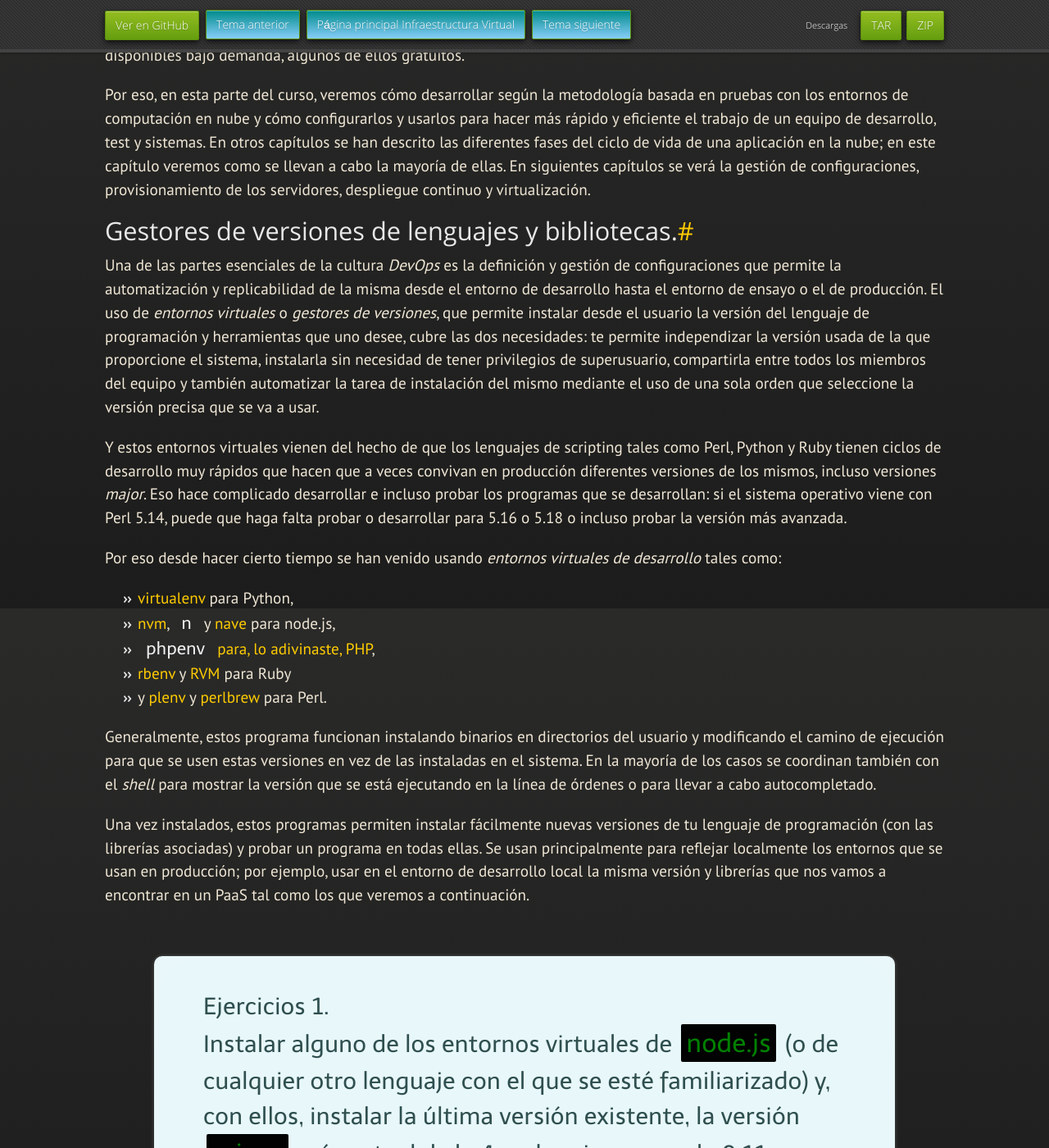
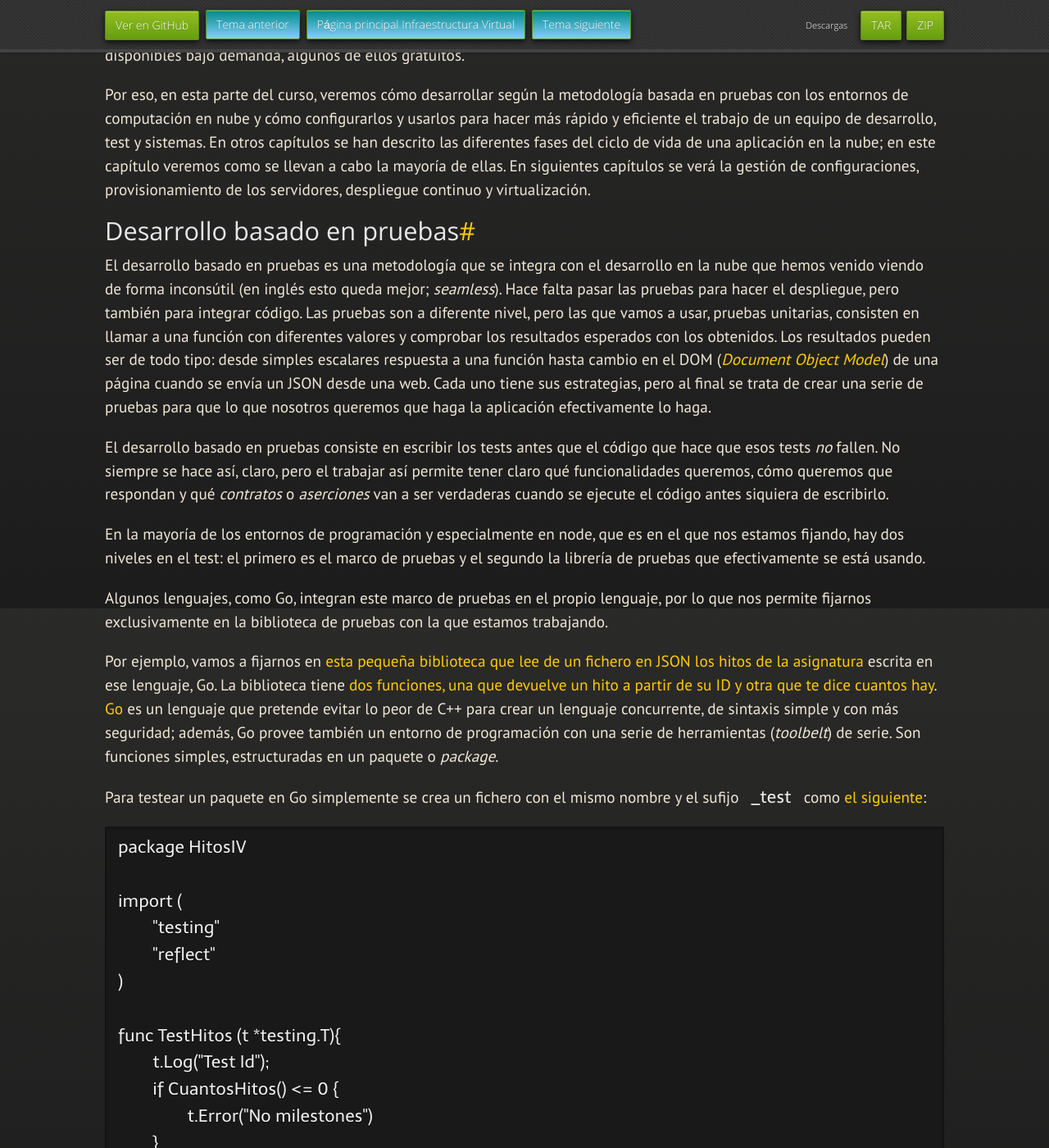
Before and after one commit to JJ/IV, a Jekyll site: the page built from documentos/temas/Desarrollo_basado_en_pruebas.md, in a window 1280 px wide and 1400 px high, scrolled down 1058 px. Shown: the whole window at 82% size. Built offline with Jekyll 4.4.1, drawn with Linux system fonts in a browser that asks for light colours; nearby versions of some CDN libraries; some web fonts are replaced; our own code applies the rules of GitHub Pages for plain Markdown files; some of the changed text lies outside the part shown.

Commit message:
Sync documentos/temas/Desarrollo_basado_en_pruebas.md de master a gh-pages

````diff
--- a/documentos/temas/Desarrollo_basado_en_pruebas.md
+++ b/documentos/temas/Desarrollo_basado_en_pruebas.md
@@ -55,6 +55,210 @@ del ciclo de vida de una aplicación en la nube; en este capítulo veremos
 como se llevan a cabo la mayoría de ellas. En siguientes capítulos se verá la
 gestión de configuraciones, provisionamiento de los servidores,
 despliegue continuo y virtualización.
+
+## Desarrollo basado en pruebas
+
+El desarrollo basado en pruebas es una metodología que se integra con
+el desarrollo en la nube que hemos venido viendo de forma inconsútil
+(en inglés esto queda mejor; *seamless*). Hace falta pasar las pruebas
+para hacer el despliegue, pero también para integrar código. Las
+pruebas son a diferente nivel, pero las que vamos a usar, pruebas
+unitarias, consisten en llamar a una función con diferentes valores y
+comprobar los resultados esperados con los obtenidos. Los resultados
+pueden ser de todo tipo: desde simples escalares respuesta a una
+función hasta cambio en el DOM ([*Document Object Model*](https://en.wikipedia.org/wiki/Document_Object_Model)) de una página cuando se envía un JSON
+desde una web. Cada uno tiene sus estrategias, pero al final se trata
+de crear una serie de pruebas para que lo que nosotros queremos que
+haga la aplicación efectivamente lo haga.
+
+El desarrollo basado en pruebas consiste en escribir los tests antes
+que el código que hace que esos tests *no* fallen. No siempre se hace
+así, claro, pero el trabajar así permite tener claro qué
+funcionalidades queremos, cómo queremos que respondan y qué
+*contratos* o *aserciones* van a ser verdaderas cuando se ejecute el
+código antes siquiera de escribirlo.
+
+En la mayoría de los entornos de programación y especialmente en node,
+que es en el que nos estamos fijando, hay dos niveles en el test: el
+primero es el marco de pruebas y el segundo la librería de pruebas que
+efectivamente se está usando.
+
+Algunos lenguajes, como Go, integran este marco de pruebas en el
+propio lenguaje, por lo que nos permite fijarnos exclusivamente en la
+biblioteca de pruebas con la que estamos trabajando.
+
+Por ejemplo, vamos a fijarnos
+en
+[esta pequeña biblioteca que lee de un fichero en JSON los hitos de la asignatura](https://github.com/JJ/HitosIV) escrita
+en ese lenguaje, Go. La biblioteca
+tiene
+[dos funciones, una que devuelve un hito a partir de su ID y otra que te dice cuantos hay](https://github.com/JJ/HitosIV/blob/master/HitosIV.go). [Go](https://golang.org/) es
+un lenguaje que pretende evitar lo peor de C++ para crear un lenguaje
+concurrente, de sintaxis simple y con más seguridad; además, Go provee
+también un entorno de programación con una serie de herramientas
+(*toolbelt*) de serie. Son funciones simples, estructuradas en un
+paquete o *package*.
+
+Para testear un paquete en Go simplemente se crea un fichero con el
+mismo nombre y el sufijo `_test`
+como
+[el siguiente](https://github.com/JJ/HitosIV/blob/master/HitosIV_test.go):
+
+```Go
+package HitosIV
+
+import (
+	"testing"
+	"reflect"
+)
+
+func TestHitos (t *testing.T){
+	t.Log("Test Id");
+	if CuantosHitos() <= 0 {
+		t.Error("No milestones")
+	}
+}
+
+func TestTodosHitos (t *testing.T){
+	t.Log("Test Todos");
+	these_milestones := Hitos()
+	if reflect.TypeOf(these_milestones).String() == "Data" {
+		t.Error("No milestones here")
+	}
+}
+```
+
+> Te puedes descargar todo el proyecto con `git clone
+> https://github.com/JJ/HitosIV` o hacerle *fork*, es software libre.
+
+La sintaxis no es excesivamente complicada. Se importan las
+bibliotecas para testear (`testing`) y para averiguar de qué tipo es
+algo (`reflect`) y se crean dos funciones, una por cada función que
+queremos probar. De este fichero se ejecutarán todas las funciones al
+ejecutar desde la línea de órdenes `go test`, que devolverá algo así:
+
+```
+PASS
+ok  	_/home/jmerelo/Asignaturas/infraestructura-virtual/HitosIV	0.017s
+```
+
+En vez de aserciones, Go simplifica el interfaz de test haciendo que
+se devuelva un error (con `t.Error()`) cuando el test no funcione. Si
+todos funcionan, no hay ningún problema. Adicionalmente, `t.Log()`
+(siendo `t` una estructura de datos que se le tiene que pasar a todos
+los tests). En este caso, uno de los tests comprueba que efectivamente
+haya hitos, y el segundo comprueba que el tipo que se devuelve cuando
+se solicita un hito es el correcto. Estos tests no están completos;
+generalmente hay que llamar a todas las funciones.
+
+<div class='ejercicios' markdown='1'>
+Hacer un pull request a este proyecto con tests adicionales, si es que
+faltan (en el momento que se lea este tema)
+</div>
+
+Go valora la simplicidad y además incluye de serie todo lo necesario
+para llevar a cabo los tests.
+Vamos a ir al nivel más bajo: el de las aserciones. Hay [múltiples bibliotecas que se pueden usar](http://stackoverflow.com/questions/14294567/assertions-library-for-node-js):
+[Chai](http://chaijs.com/),
+[Should.js](https://github.com/visionmedia/should.js),
+[Must.js](https://github.com/moll/js-must) y
+[`assert`](http://nodejs.org/api/assert.html) que es la librería que
+forma parte de la estándar de JS, y por tanto la que vamos a usar. Se
+usa de la forma siguiente
+
+```
+var apuesta = require("./Apuesta.js"),
+assert= require("assert");
+
+var nueva_apuesta = new apuesta.Apuesta('Polopos','Alhama','2-3');
+assert(nueva_apuesta, "Creada apuesta");
+assert.equal(nueva_apuesta.as_string(), "Polopos: Alhama - 2-3","Creado");
+console.log("Si has llegado aquí, han pasado todos los tests");
+```
+
+Este programa usa `assert` directamente y como se ve por la línea del
+final, no hace nada salvo que falle. `assert` no da error si existe el
+objeto, es decir, si no ha habido ningún error en la carga o creación
+del mismo, y `equal` comprueba que efectivamente la salida que da la
+función `as_string` es la esperada.
+
+<div class='ejercicios' markdown='1'>
+Para la aplicación que se está haciendo, escribir una serie de aserciones y probar que efectivamente no fallan. Añadir tests para una nueva funcionalidad, probar que falla y escribir el código para que no lo haga (vamos, lo que viene siendo TDD).
+</div>
+
+Hay un segundo nivel, el marco de ejecución de los tests. Los marcos
+son programas que, a su vez, ejecutan los programas de test y escriben
+un informe sobre cuáles han fallado y cuáles no con más o menos
+parafernalia y farfolla. Una vez más, [hay varios marcos de testeo](http://stackoverflow.com/questions/4308786/what-is-the-best-testing-framework-to-use-with-node-js) para
+nodejs (y, por supuesto, uno propio para cada uno de los lenguajes de
+programación, aunque en algunos están realmente estandarizados).
+
+Cada uno de ellos tendrá sus promotores y detractores, pero
+[Mocha](http://mochajs.org/) y [Jasmine](http://jasmine.github.io/)
+parecen ser los más populares. Los dos usan un sistema denominado
+[Behavior Driven Development](http://en.wikipedia.org/wiki/Behavior-driven_development),
+que consiste en describir el comportamiento de un sistema más o menos
+de alto nivel. Como hay que escoger uno y parece que Mocha es más
+popular, nos quedamos con este para escribir este programa de test.
+
+```
+var assert = require("assert"),
+		apuesta = require(__dirname+"/../Apuesta.js");
+
+describe('Apuesta', function(){
+	// Testea que se haya cargado bien la librería
+	describe('Carga', function(){
+	it('should be loaded', function(){
+		assert(apuesta, "Cargado");
+	});
+});
+
+describe('Crea', function(){
+	it('should create apuestas correctly', function(){
+		var nueva_apuesta = new apuesta.Apuesta('Polopos','Alhama','2-3');
+		assert.equal(nueva_apuesta.as_string(), "Polopos: Alhama - 2-3","Creado");
+		});
+	});
+});
+```
+
+Mocha puede usar diferentes librerías de test. En este caso hemos
+escogido la que ya habíamos usado, `assert`. A bajo nivel, los tests
+que funcionen en este marco tendrán que usar una librería de este
+tipo, porque mocha funciona a un nivel superior, con funciones como
+`it` y `describe` que describe, a diferentes niveles, qué hace el
+test y cuál es el resultado que necesitamos. Se ejecuta con `mocha` y
+el resultado de ejecutarlo será:
+
+
+```
+    Apuesta
+      Carga
+        ✓ should be loaded
+      Crea
+        ✓ should create apuestas correctly
+
+
+    2 passing (6ms)
+```
+
+(pero con más colorines)
+
+>Y la verdad es que debería haber puesto los mensajes en español.
+
+Además, te indica el tiempo que ha tardado lo que te puede servir para
+hacer un *benchmark* de tu código en los diferentes entornos en los
+que se ejecute.
+
+<div class='ejercicios' markdown='1'>
+
+Convertir los tests unitarios anteriores con assert a programas de
+test y ejecutarlos desde `mocha`, usando descripciones del test y del
+grupo de test de forma correcta. Si hasta ahora no has subido el
+código que has venido realizando a GitHub, es el momento de hacerlo,
+porque lo vas a necesitar un poco más adelante.
+
+</div>
 
 
 ## Gestores de versiones de lenguajes y bibliotecas.
@@ -350,132 +554,6 @@ documentación. Previamente, por supuesto, habrá que documentar tal librería.
 
 </div>
 
-## Desarrollo basado en pruebas
-
-El desarrollo basado en pruebas es una metodología que se integra con
-el desarrollo en la nube que hemos venido viendo de forma inconsútil
-(en inglés esto queda mejor; *seamless*). Hace falta pasar las pruebas
-para hacer el despliegue, pero también para integrar código. Las
-pruebas son a diferente nivel, pero las que vamos a usar, pruebas
-unitarias, consisten en llamar a una función con diferentes valores y
-comprobar los resultados esperados con los obtenidos. Los resultados
-pueden ser de todo tipo: desde simples escalares respuesta a una
-función hasta cambio en el DOM ([*Document Object Model*](https://en.wikipedia.org/wiki/Document_Object_Model)) de una página cuando se envía un JSON
-desde una web. Cada uno tiene sus estrategias, pero al final se trata
-de crear una serie de pruebas para que lo que nosotros queremos que
-haga la aplicación efectivamente lo haga.
-
-El desarrollo basado en pruebas consiste en escribir los tests antes
-que el código que hace que esos tests *no* fallen. No siempre se hace
-así, claro, pero el trabajar así permite tener claro qué
-funcionalidades queremos, cómo queremos que respondan y qué
-*contratos* o *aserciones* van a ser verdaderas cuando se ejecute el
-código antes siquiera de escribirlo.
-
-En la mayoría de los entornos de programación y especialmente en node, que es en el que nos estamos fijando, hay dos niveles en el test: el primero es el marco de pruebas y el segundo la librería de pruebas que efectivamente se está usando.
-
-Vamos a ir al nivel más bajo: el de las aserciones. Hay [múltiples bibliotecas que se pueden usar](http://stackoverflow.com/questions/14294567/assertions-library-for-node-js):
-[Chai](http://chaijs.com/),
-[Should.js](https://github.com/visionmedia/should.js),
-[Must.js](https://github.com/moll/js-must) y
-[`assert`](http://nodejs.org/api/assert.html) que es la librería que
-forma parte de la estándar de JS, y por tanto la que vamos a usar. Se
-usa de la forma siguiente
-
-```
-	var apuesta = require("./Apuesta.js"),
-	assert= require("assert");
-
-	var nueva_apuesta = new apuesta.Apuesta('Polopos','Alhama','2-3');
-	assert(nueva_apuesta, "Creada apuesta");
-	assert.equal(nueva_apuesta.as_string(), "Polopos: Alhama - 2-3","Creado");
-	console.log("Si has llegado aquí, han pasado todos los tests");
-```
-
-Este programa usa `assert` directamente y como se ve por la línea del
-final, no hace nada salvo que falle. `assert` no da error si existe el
-objeto, es decir, si no ha habido ningún error en la carga o creación
-del mismo, y `equal` comprueba que efectivamente la salida que da la
-función `as_string` es la esperada.
-
-<div class='ejercicios' markdown='1'>
-Para la aplicación que se está haciendo, escribir una serie de aserciones y probar que efectivamente no fallan. Añadir tests para una nueva funcionalidad, probar que falla y escribir el código para que no lo haga (vamos, lo que viene siendo TDD).
-</div>
-
-Hay un segundo nivel, el marco de ejecución de los tests. Los marcos
-son programas que, a su vez, ejecutan los programas de test y escriben
-un informe sobre cuáles han fallado y cuáles no con más o menos
-parafernalia y farfolla. Una vez más, [hay varios marcos de testeo](http://stackoverflow.com/questions/4308786/what-is-the-best-testing-framework-to-use-with-node-js) para
-nodejs (y, por supuesto, uno propio para cada uno de los lenguajes de
-programación, aunque en algunos están realmente estandarizados).
-
-Cada uno de ellos tendrá sus promotores y detractores, pero
-[Mocha](http://mochajs.org/) y [Jasmine](http://jasmine.github.io/)
-parecen ser los más populares. Los dos usan un sistema denominado
-[Behavior Driven Development](http://en.wikipedia.org/wiki/Behavior-driven_development),
-que consiste en describir el comportamiento de un sistema más o menos
-de alto nivel. Como hay que escoger uno y parece que Mocha es más
-popular, nos quedamos con este para escribir este programa de test.
-
-```
-var assert = require("assert"),
-		apuesta = require(__dirname+"/../Apuesta.js");
-
-describe('Apuesta', function(){
-	// Testea que se haya cargado bien la librería
-	describe('Carga', function(){
-	it('should be loaded', function(){
-		assert(apuesta, "Cargado");
-	});
-});
-
-describe('Crea', function(){
-	it('should create apuestas correctly', function(){
-		var nueva_apuesta = new apuesta.Apuesta('Polopos','Alhama','2-3');
-		assert.equal(nueva_apuesta.as_string(), "Polopos: Alhama - 2-3","Creado");
-		});
-	});
-});
-```
-
-Mocha puede usar diferentes librerías de test. En este caso hemos
-escogido la que ya habíamos usado, `assert`. A bajo nivel, los tests
-que funcionen en este marco tendrán que usar una librería de este
-tipo, porque mocha funciona a un nivel superior, con funciones como
-`it` y `describe` que describe, a diferentes niveles, qué hace el
-test y cuál es el resultado que necesitamos. Se ejecuta con `mocha` y
-el resultado de ejecutarlo será:
-
-
-```
-    Apuesta
-      Carga
-        ✓ should be loaded
-      Crea
-        ✓ should create apuestas correctly
-
-
-    2 passing (6ms)
-```
-
-(pero con más colorines)
-
->Y la verdad es que debería haber puesto los mensajes en español.
-
-Además, te indica el tiempo que ha tardado lo que te puede servir para
-hacer un *benchmark* de tu código en los diferentes entornos en los
-que se ejecute.
-
-<div class='ejercicios' markdown='1'>
-
-Convertir los tests unitarios anteriores con assert a programas de
-test y ejecutarlos desde `mocha`, usando descripciones del test y del
-grupo de test de forma correcta. Si hasta ahora no has subido el
-código que has venido realizando a GitHub, es el momento de hacerlo,
-porque lo vas a necesitar un poco más adelante.
-
-</div>
-
 
 ## Añadiendo integración continua
 
````
